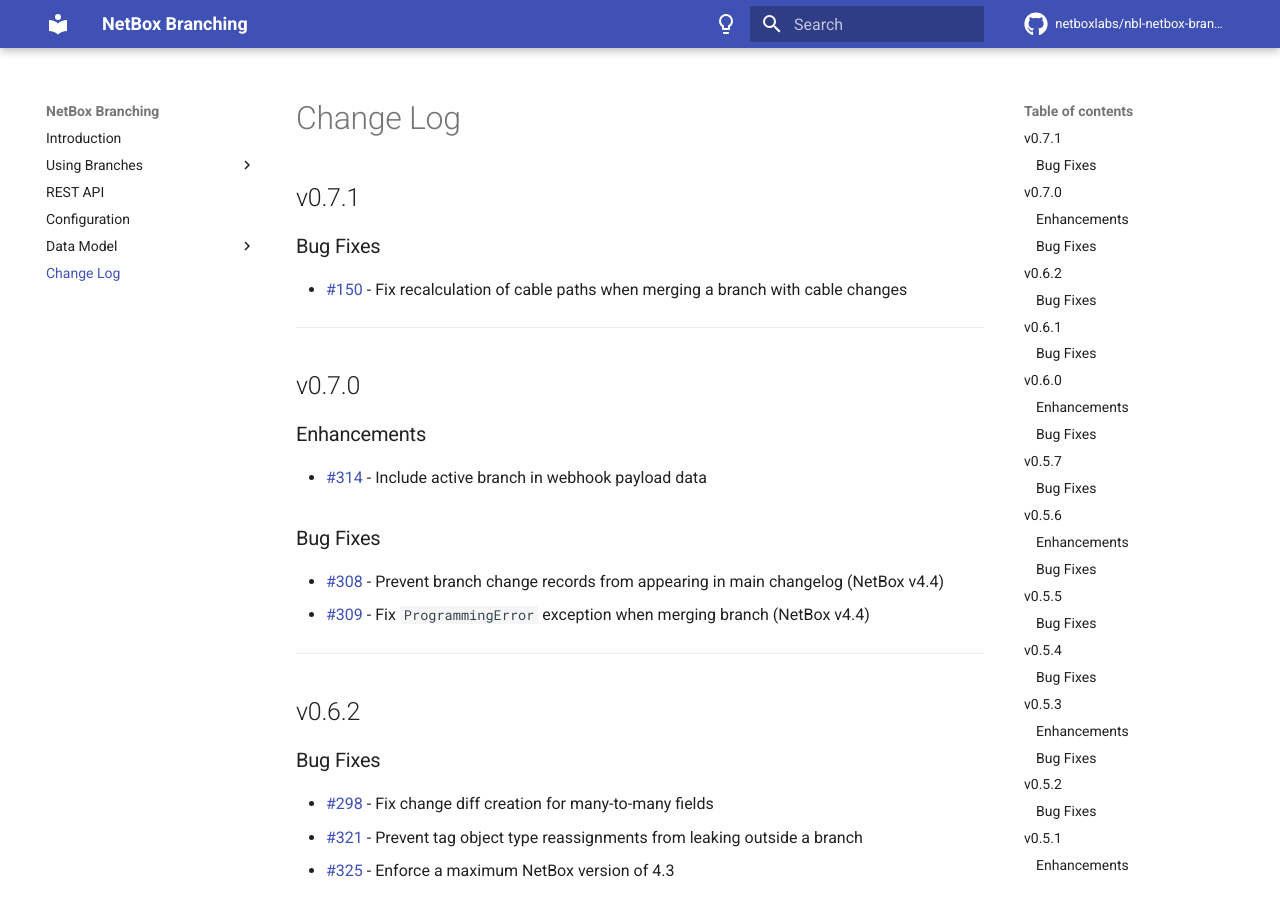
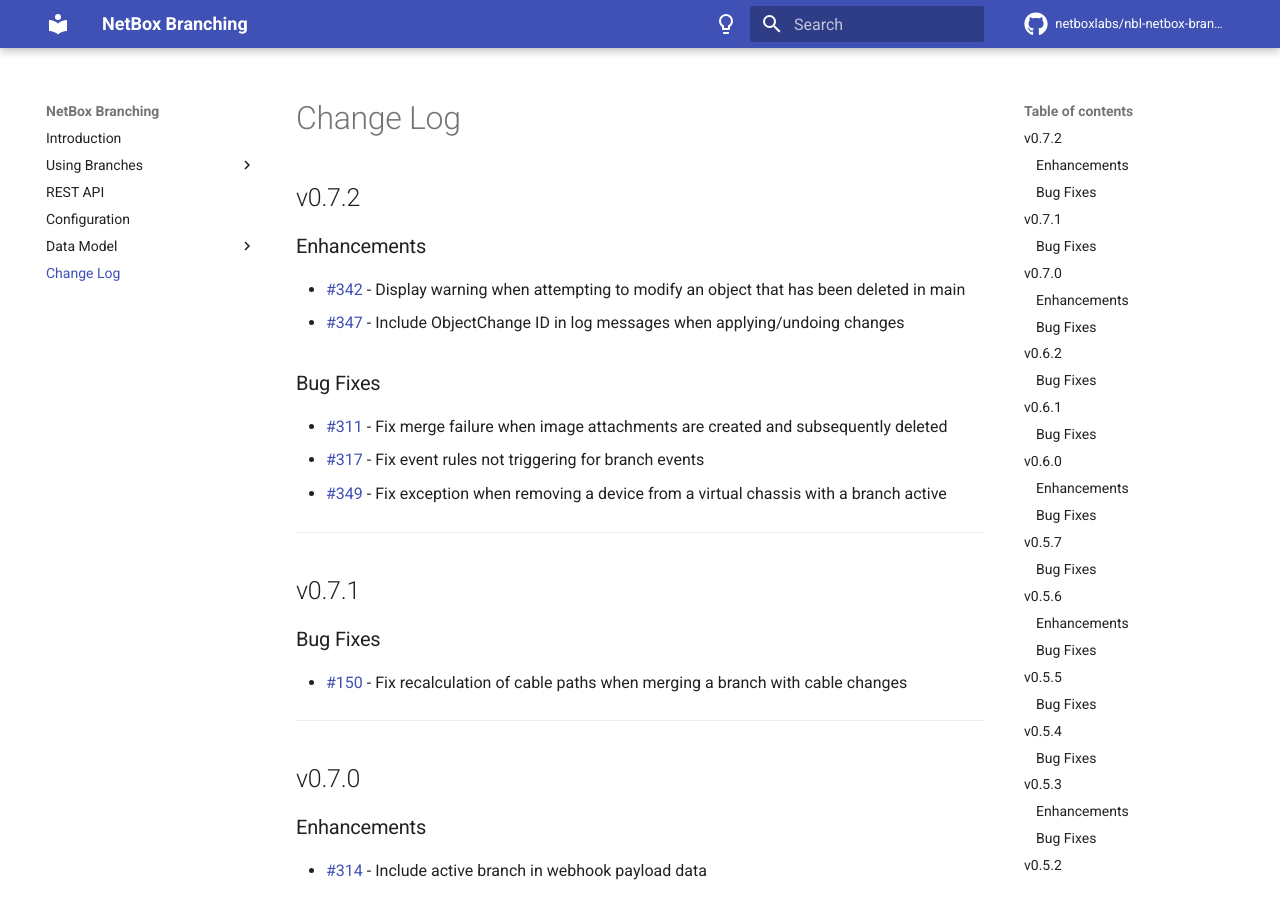
Before and after one commit to netboxlabs/netbox-branching, an MkDocs documentation site: the page built from docs/changelog.md, in a window 1280 px wide and 900 px high. Built offline with MkDocs 1.6.1 and Material for MkDocs 9.7.7, drawn with Linux system fonts in a browser that asks for light colours; comment, search, counter and statistics services are not loaded.

Commit message:
Release v0.7.2

```diff
--- a/docs/changelog.md
+++ b/docs/changelog.md
@@ -1,4 +1,19 @@
 # Change Log
+
+## v0.7.2
+
+### Enhancements
+
+* [#342](https://github.com/netboxlabs/netbox-branching/issues/342) - Display warning when attempting to modify an object that has been deleted in main
+* [#347](https://github.com/netboxlabs/netbox-branching/issues/347) - Include ObjectChange ID in log messages when applying/undoing changes
+
+### Bug Fixes
+
+* [#311](https://github.com/netboxlabs/netbox-branching/issues/311) - Fix merge failure when image attachments are created and subsequently deleted
+* [#317](https://github.com/netboxlabs/netbox-branching/issues/317) - Fix event rules not triggering for branch events
+* [#349](https://github.com/netboxlabs/netbox-branching/issues/349) - Fix exception when removing a device from a virtual chassis with a branch active
+
+---
 
 ## v0.7.1
 
--- a/netbox_branching/__init__.py
+++ b/netbox_branching/__init__.py
@@ -12,7 +12,7 @@
     name = 'netbox_branching'
     verbose_name = 'NetBox Branching'
     description = 'A git-like branching implementation for NetBox'
-    version = '0.7.1'
+    version = '0.7.2'
     base_url = 'branching'
     min_version = '4.4.1'
     max_version = '4.4.99'
--- a/pyproject.toml
+++ b/pyproject.toml
@@ -1,6 +1,6 @@
 [project]
 name = "netboxlabs-netbox-branching"
-version = "0.7.1"
+version = "0.7.2"
 description = "A git-like branching implementation for NetBox"
 readme = "README.md"
 requires-python = ">=3.10"
```
